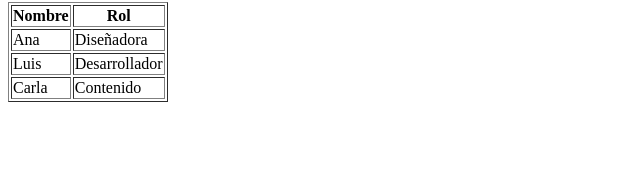
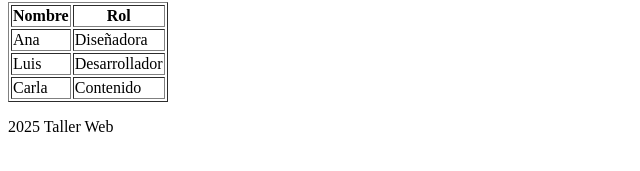
Before and after one commit to JFernaNDO136/ADSO_Diego--Michael-Fernando, a plain HTML site: page index.html in a window 1280 px wide. Shown: the part 163-334 px from the top of the page, without its empty margins (0-640 px from the left). Drawn offline with Linux system fonts and the light colour scheme.

Commit message:
pagina principal ver03

```diff
--- a/index.html
+++ b/index.html
@@ -15,6 +15,7 @@
       <a href="galeria.html">Galería</a> |
       <a href="servicios.html">Servicios</a> |
       <a href="contacto.html">Contacto</a>
+     </header>
     </nav>
      <main>
     <h2>Contenido principal</h2>
@@ -25,6 +26,8 @@
       <tr><td>Carla</td><td>Contenido</td></tr>
     </table>
   </main>
-  </header>
+  <footer>
+    <p> 2025 Taller Web</p>
+  </footer>
 </body>
 </html>
```
